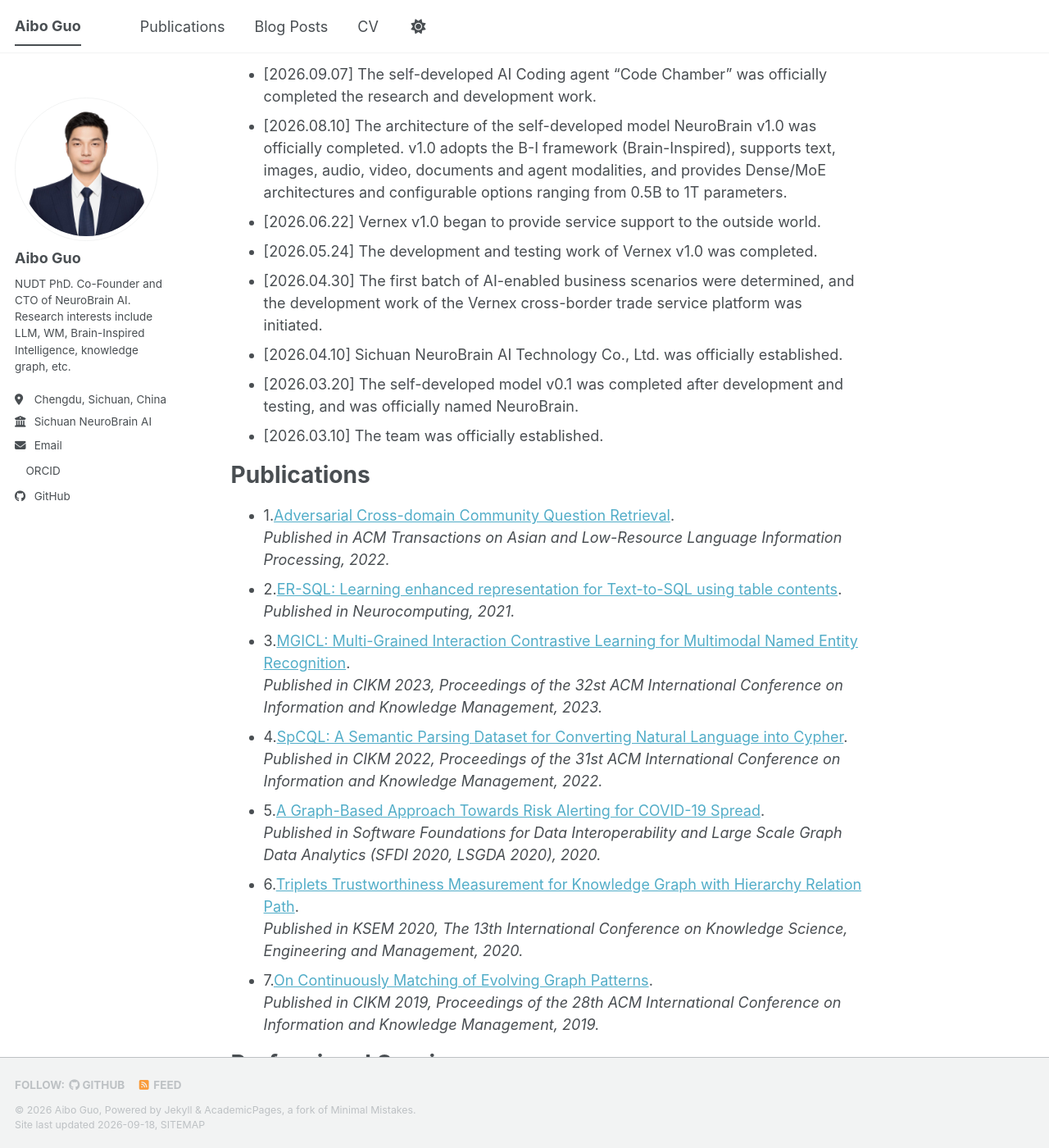
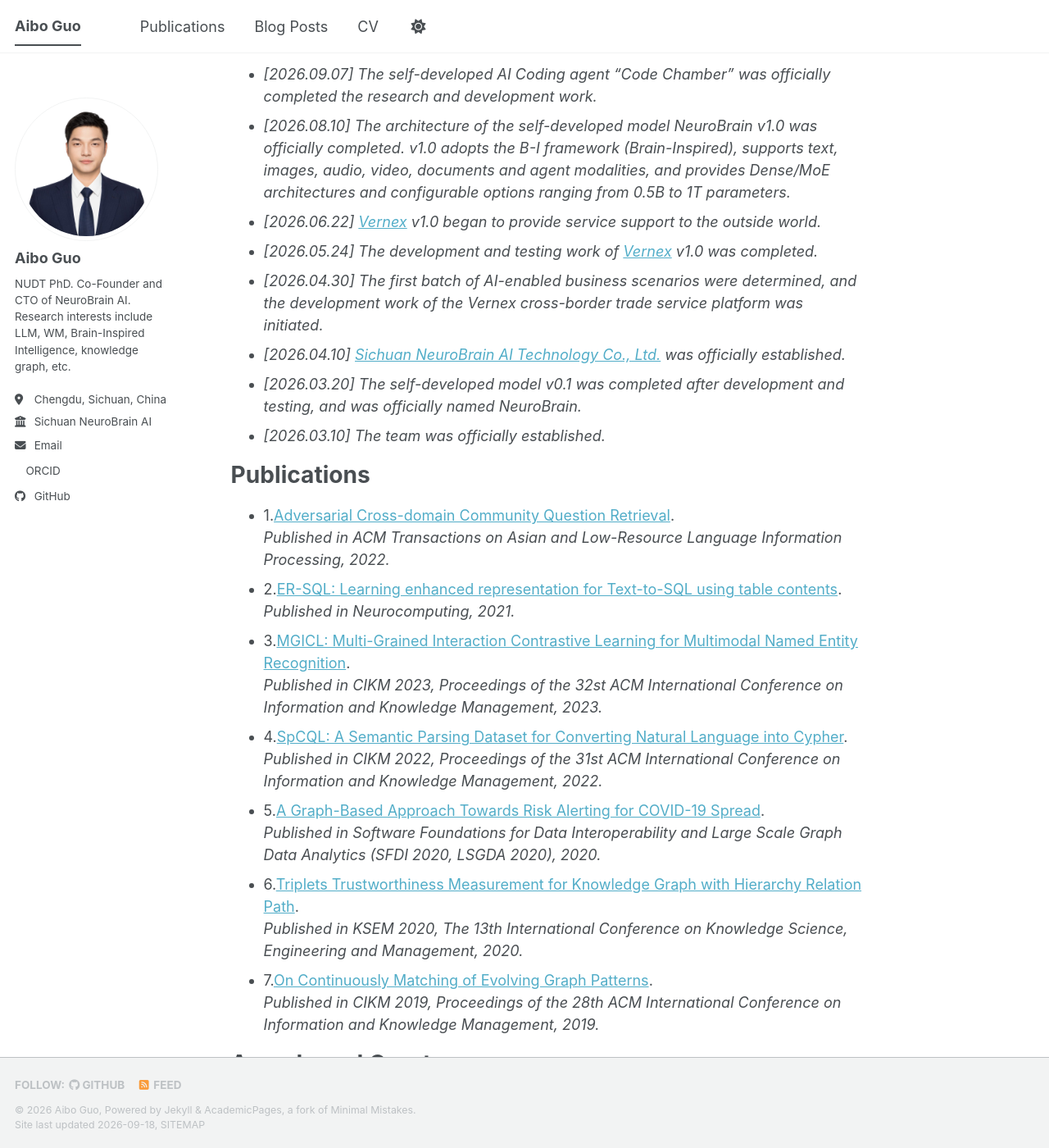
Before and after one commit to AiboGuo-NeuroBrainAI/AiboGuo-NeuroBrainAI.github.io, a Jekyll site: the page built from _pages/about.md, in a window 1280 px wide and 1400 px high, scrolled down 384 px. Shown: the whole window at 82% size. Built offline with Jekyll 4.4.1, drawn with Linux system fonts in a browser that asks for light colours; a style sheet for code colours, icons or effects is not loaded; part of the change alters nothing that is shown; some of the changed text lies outside the part shown.

Commit message:
Update about.md

```diff
--- a/_pages/about.md
+++ b/_pages/about.md
@@ -15,14 +15,14 @@ Guo's research interests include: Large Language Model, World Model, Knowledge G
 
 News
 ======
-- \[2026.09.07\] The self-developed AI Coding agent "Code Chamber" was officially completed the research and development work.
-- \[2026.08.10\] The architecture of the self-developed model NeuroBrain v1.0 was officially completed. v1.0 adopts the B-I framework (Brain-Inspired), supports text, images, audio, video, documents and agent modalities, and provides Dense/MoE architectures and configurable options ranging from 0.5B to 1T parameters.
-- \[2026.06.22\] Vernex v1.0 began to provide service support to the outside world.
-- \[2026.05.24\] The development and testing work of Vernex v1.0 was completed.
-- \[2026.04.30\] The first batch of AI-enabled business scenarios were determined, and the development work of the Vernex cross-border trade service platform was initiated.
-- \[2026.04.10\] Sichuan NeuroBrain AI Technology Co., Ltd. was officially established.
-- \[2026.03.20\] The self-developed model v0.1 was completed after development and testing, and was officially named NeuroBrain.
-- \[2026.03.10\] The team was officially established.
+- *\[2026.09.07\] The self-developed AI Coding agent "Code Chamber" was officially completed the research and development work.*
+- *\[2026.08.10\] The architecture of the self-developed model NeuroBrain v1.0 was officially completed. v1.0 adopts the B-I framework (Brain-Inspired), supports text, images, audio, video, documents and agent modalities, and provides Dense/MoE architectures and configurable options ranging from 0.5B to 1T parameters.*
+- *\[2026.06.22\] [Vernex](https://www.vernexmall.com/) v1.0 began to provide service support to the outside world.*
+- *\[2026.05.24\] The development and testing work of [Vernex](https://www.vernexmall.com/) v1.0 was completed.*
+- *\[2026.04.30\] The first batch of AI-enabled business scenarios were determined, and the development work of the Vernex cross-border trade service platform was initiated.*
+- *\[2026.04.10\] [Sichuan NeuroBrain AI Technology Co., Ltd.](https://www.neurobrainai.tech/) was officially established.*
+- *\[2026.03.20\] The self-developed model v0.1 was completed after development and testing, and was officially named NeuroBrain.*
+- *\[2026.03.10\] The team was officially established.*
 
 Publications
 ======
@@ -40,10 +40,6 @@ Publications
 *Published in KSEM 2020, The 13th International Conference on Knowledge Science, Engineering and Management, 2020.*
 - 7.[On Continuously Matching of Evolving Graph Patterns](https://aiboguo-neurobrainai.github.io/publication/2019-11-03-CIKM).\
 *Published in CIKM 2019, Proceedings of the 28th ACM International Conference on Information and Knowledge Management, 2019.*
-
-Professional Services
-======
-
 
 Awards and Grants
 ======
@@ -66,3 +62,6 @@ Awards and Grants
 - China Management Science Research Institute - Deep Learning Development and Application Engineer.
 - China Management Science Research Institute - Knowledge Graph Construction and Application Engineer.
 - Military-Civilian Integration Innovation Talents.
+-
+Professional Services
+======
```
